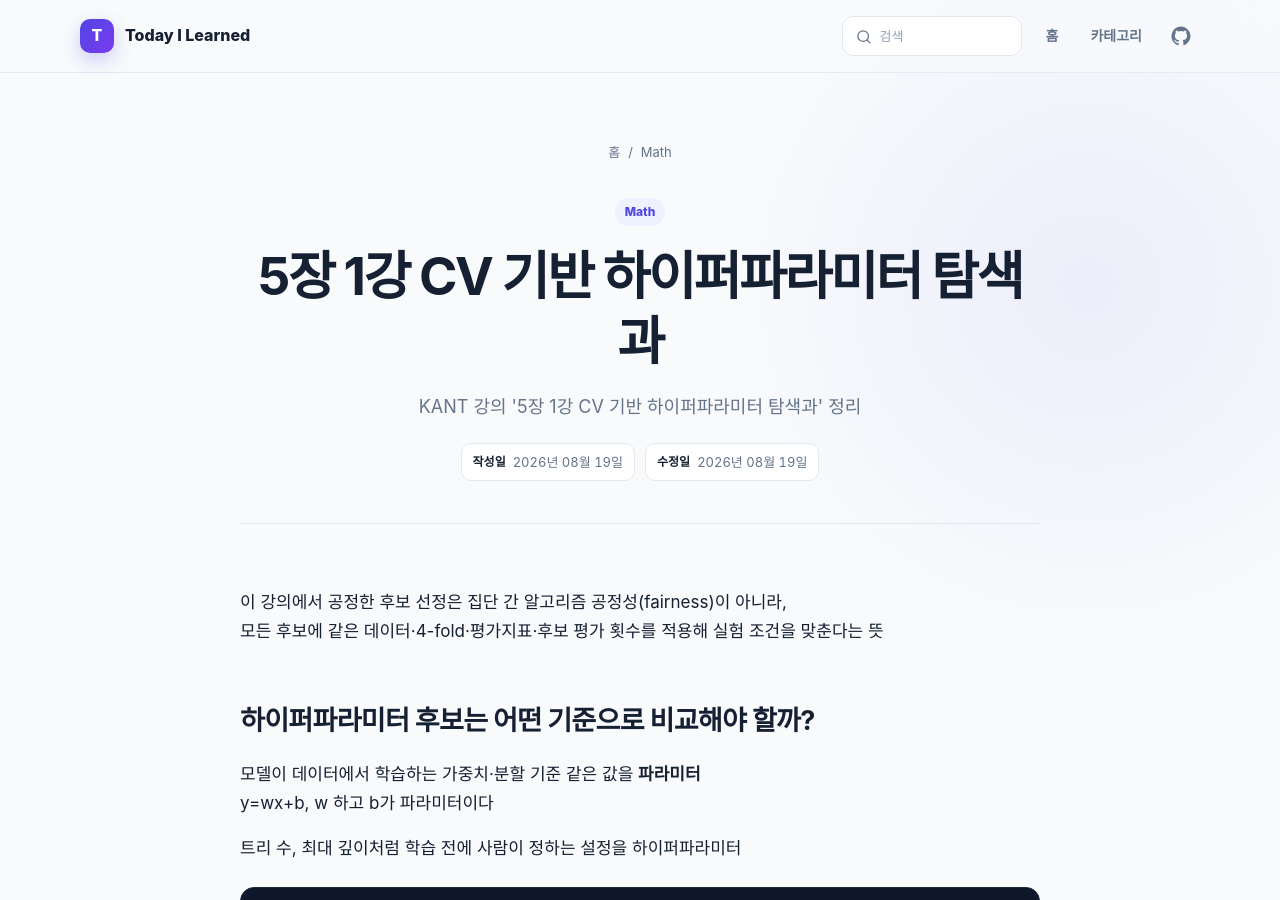
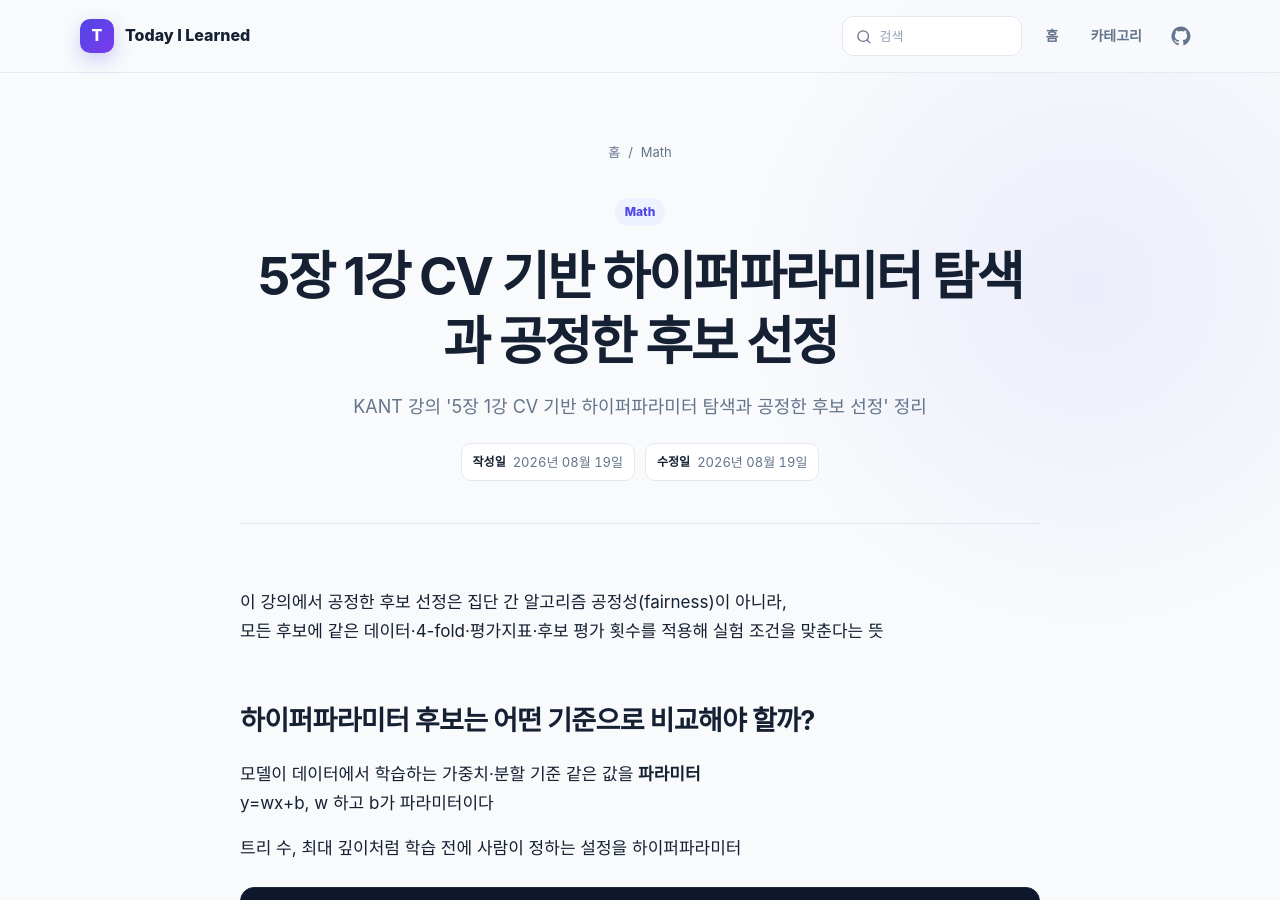
Before and after one commit to yshzjq/TIL, a Jekyll site: the page built from math/5장 1강 CV 기반 하이퍼파라미터 탐색과.md, in a window 1280 px wide and 900 px high. Built offline with Jekyll 4.4.1, drawn with Linux system fonts in a browser that asks for light colours.

Commit message:
5장 1강 CV 기반 하이퍼파라미터 탐색과 공정한 후보 선정 제목 수정

```diff
--- a/math/5장 1강 CV 기반 하이퍼파라미터 탐색과.md
+++ b/math/5장 1강 CV 기반 하이퍼파라미터 탐색과.md
@@ -1,8 +1,8 @@
 ---
-title: 5장 1강 CV 기반 하이퍼파라미터 탐색과
+title: 5장 1강 CV 기반 하이퍼파라미터 탐색과 공정한 후보 선정
 date: 2026-08-19
 updated: 2026-08-19
-description: KANT 강의 '5장 1강 CV 기반 하이퍼파라미터 탐색과' 정리
+description: KANT 강의 '5장 1강 CV 기반 하이퍼파라미터 탐색과 공정한 후보 선정' 정리
 ---
 
 
```
